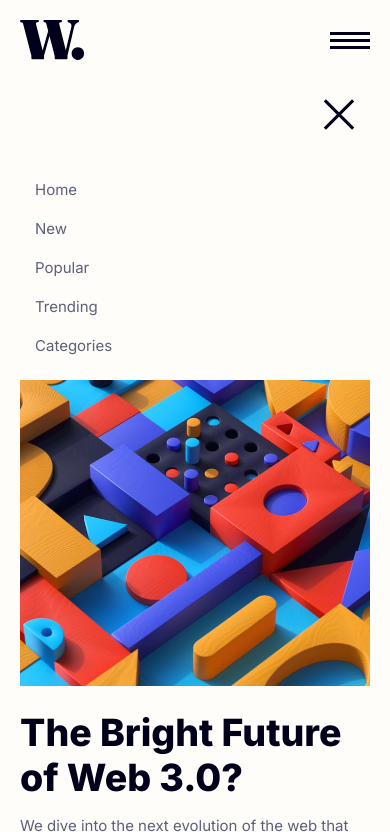
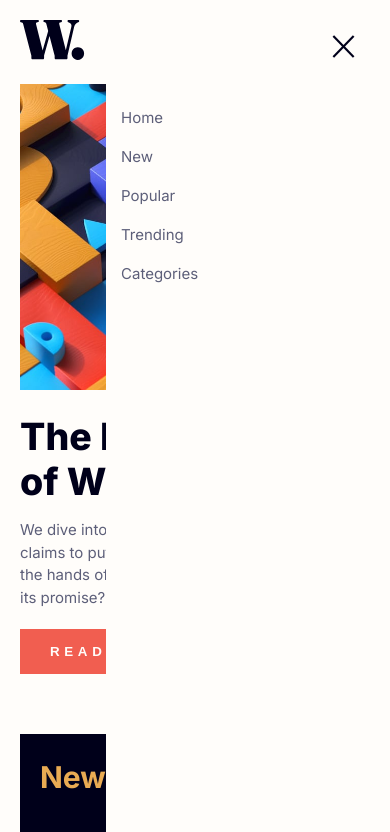
Before and after one commit to amidona/news-hompage-fm, a plain HTML site: page index.html in a window 390 px wide. Both pictures are taken after a click on the picture 350 px from the left and 40 px from the top of the page. Shown: the top 832 px of the page. Drawn offline with Linux system fonts and the light colour scheme.

Commit message:
Fixes for mobile menu

```diff
--- a/index.html
+++ b/index.html
@@ -19,15 +19,10 @@
 
 <body>
 <div class="wrapper">
+    <div id="shadow"></div>
     <div class="content">
         <header>
-            <div class="mobile">
-                <figure>
-                    <img src="images/logo.svg" alt="W." />
-                </figure>
-                <a href="#menu"><figure ><img src="images/icon-menu.svg" class="open"/></figure></a>
-            </div>
-            <nav class="menu">
+            <nav>
                 <figure>
                     <img src="images/icon-menu-close.svg" alt="X to close" class="close"/>
                 </figure>
@@ -39,6 +34,12 @@
                     <a href="#"><li>Categories</li></a>
                 </ul>
             </nav>
+            <div class="mobile">
+                <figure>
+                    <img src="images/logo.svg" alt="W." />
+                </figure>
+                <a href="#menu"><figure ><img src="images/icon-menu.svg" class="open"/></figure></a>
+            </div>
         </header>
         <div id="popular">
             <figure class="hero">
--- a/script.js
+++ b/script.js
@@ -1,13 +1,13 @@
 const open = document.querySelector(".open");
 const close = document.querySelector(".close");
-const menu = document.querySelector(".menu");
+const nav = document.querySelector("nav");
 
 open.addEventListener("click", function () {
     console.log("It's working!");
-    menu.style.display = "block";
+    document.body.classList.add("open")
 });
 
 close.addEventListener("click", function () {
     console.log("I'm working too!")
-    menu.style.display = "none";
+    document.body.classList.remove("open")
 });
--- a/styles.css
+++ b/styles.css
@@ -47,19 +47,32 @@ img {
     cursor: pointer;
 }
 
-/*****HEADER STYLES*****/
-.mobile {
-    align-items: center;
-    display: flex;
-    justify-content: space-between;
-    padding-bottom: 20px;
-    flex-wrap: nowrap;
+.open .body {
+    filter: brightness(50%);
 }
 
-.menu {
-    display: none;
-    flex-basis: 100%;
+/*****HEADER STYLES*****/
+header {
+    display: flex;
+    flex-wrap: wrap;
+    justify-content: flex-end;
+}
+
+nav {
+    max-width: 0;
+    max-height: 0;
+    overflow: hidden;
+}
+
+.open nav {
+    max-width: 1000px;
+    max-height: 1000px;
     padding: 15px;
+    background-color: hsl(36, 100%, 99%);
+    position: fixed;
+    width: 60%;
+    height: 100%;
+
 }
 
 nav figure {
@@ -86,6 +99,15 @@ nav ul li {
 nav a {
     color: hsl(236, 13%, 42%);
     text-decoration: none;
+}
+
+.mobile {
+    align-items: center;
+    display: flex;
+    justify-content: space-between;
+    padding-bottom: 20px;
+    flex-wrap: nowrap;
+    flex-grow: 1;
 }
 
 /****#POPULAR STYLES*/
```
